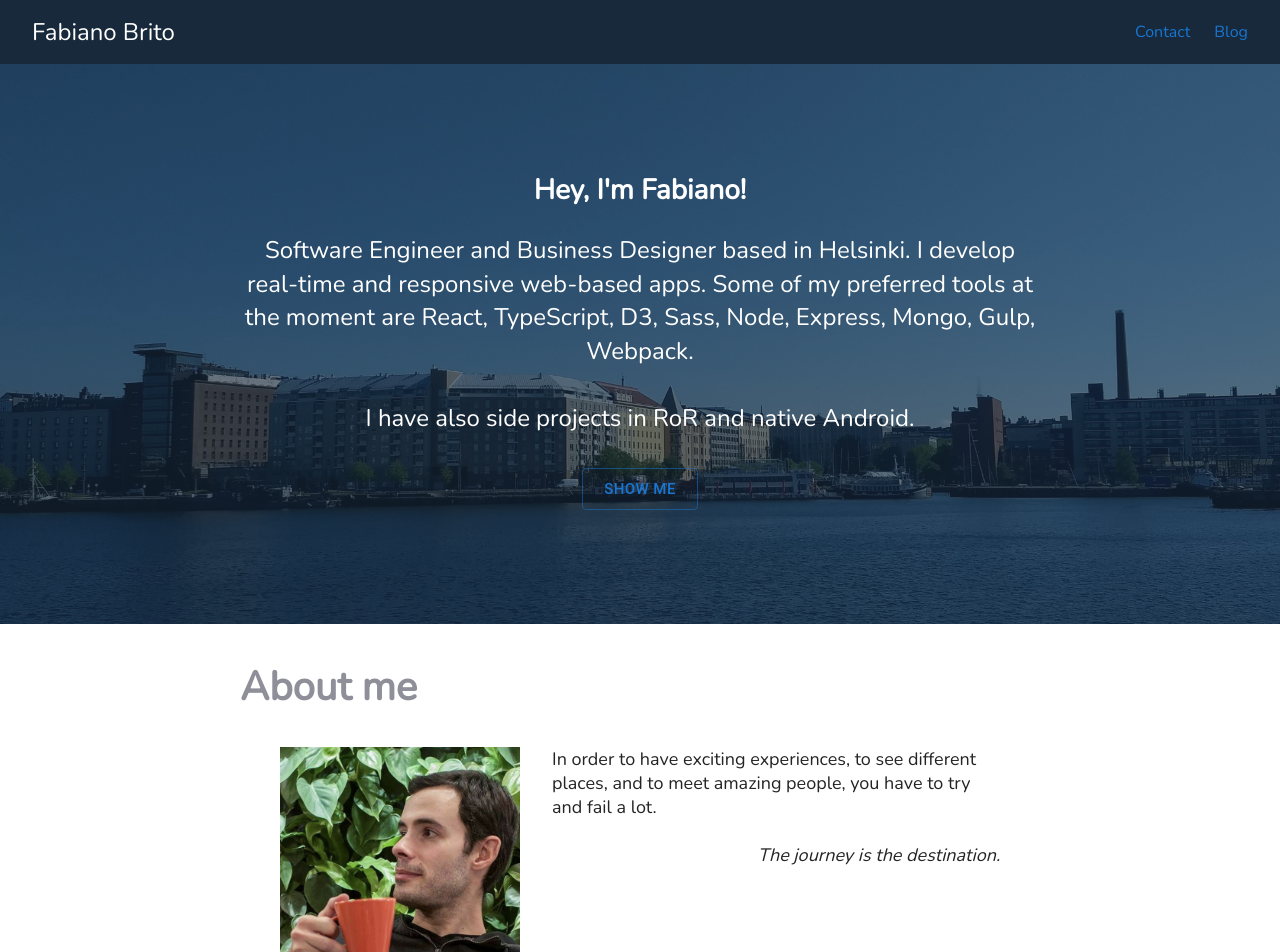
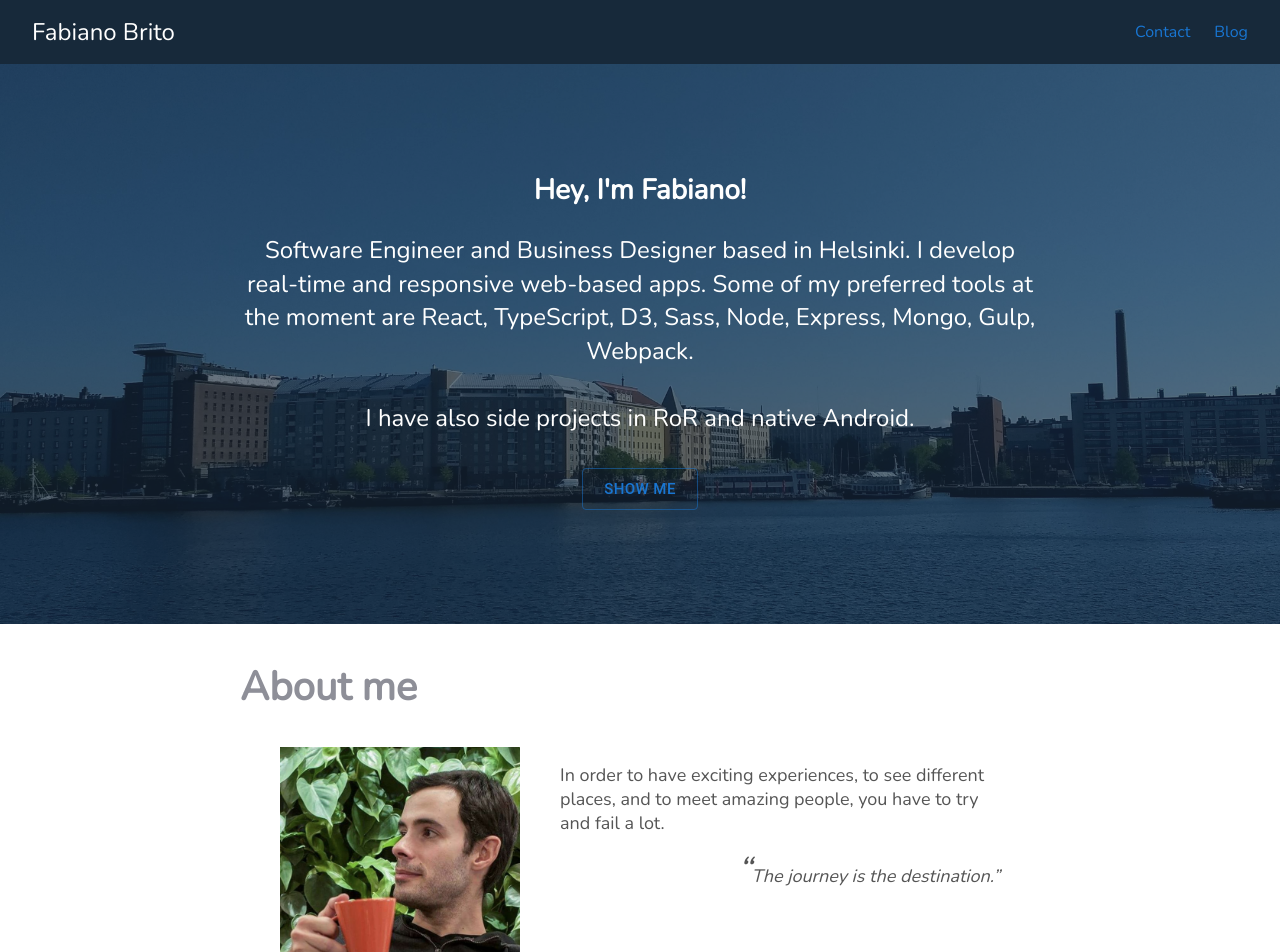
Before and after one commit to Fabianopb/fabianopb-sandbox, a React (Vite) app: page / in a window 1280 px wide. Shown: the top 952 px of the page. Built offline with nearby package versions, Linux system fonts and the light colour scheme.

Commit message:
Fine tune motto and quote

```diff
--- a/src/portfolio/index.tsx
+++ b/src/portfolio/index.tsx
@@ -111,18 +111,29 @@ const AboutMeHeader = styled.div`
 
 const ProfilePicture = styled.img`
   width: 240px;
-  margin-right: 32px;
+  margin-right: 40px;
 `;
 
 const ProfileMotto = styled.div`
+  margin-top: 16px;
   font-size: 18px;
+  color: #555;
 `;
 
 const ProfileQuote = styled.div`
+  position: relative;
   margin-top: 24px;
   font-size: 18px;
   font-style: italic;
   text-align: right;
+  color: #555;
+  ::before {
+    content: '“';
+    font-size: 36px;
+  }
+  ::after {
+    content: '”';
+  }
 `;
 
 const PortfolioView = () => (
```
